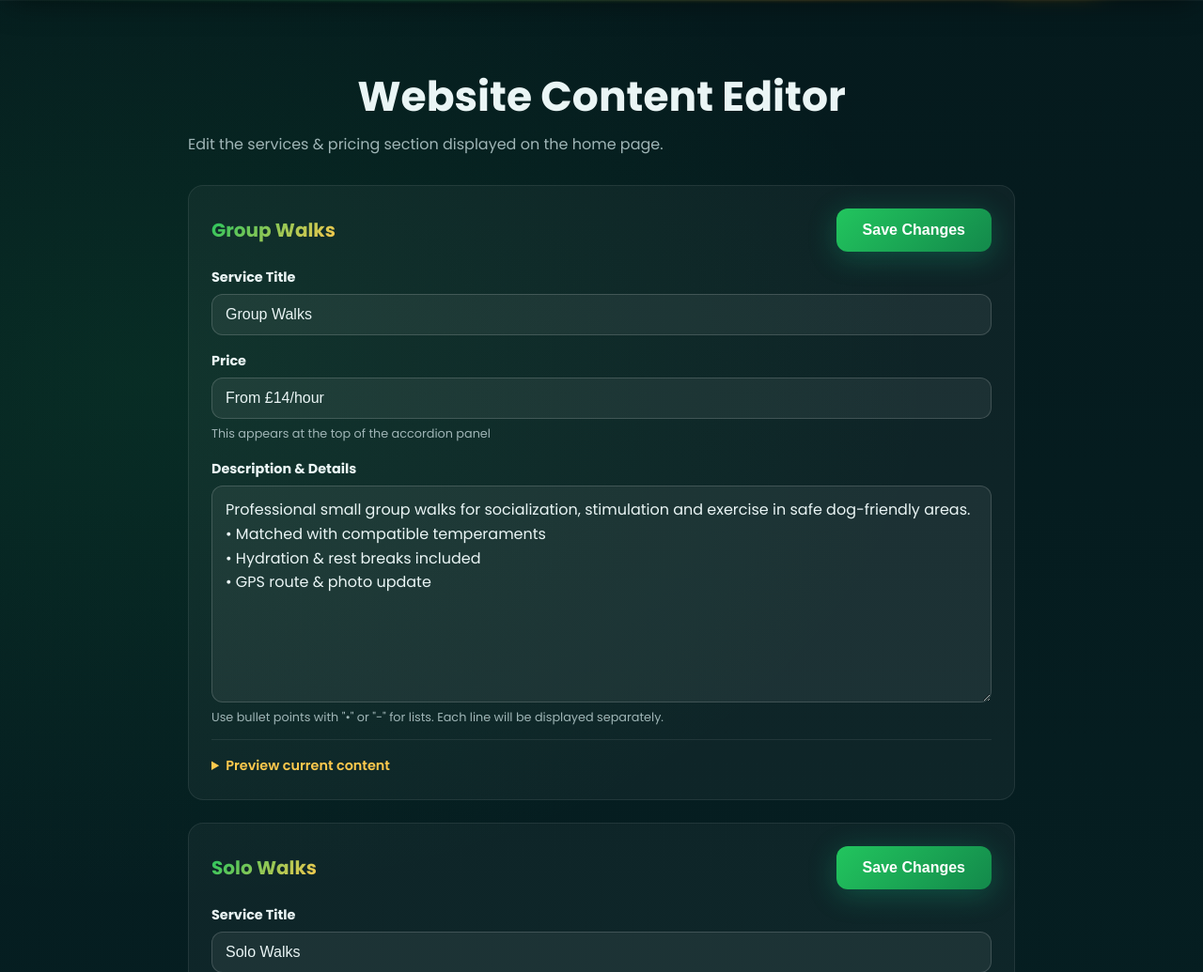
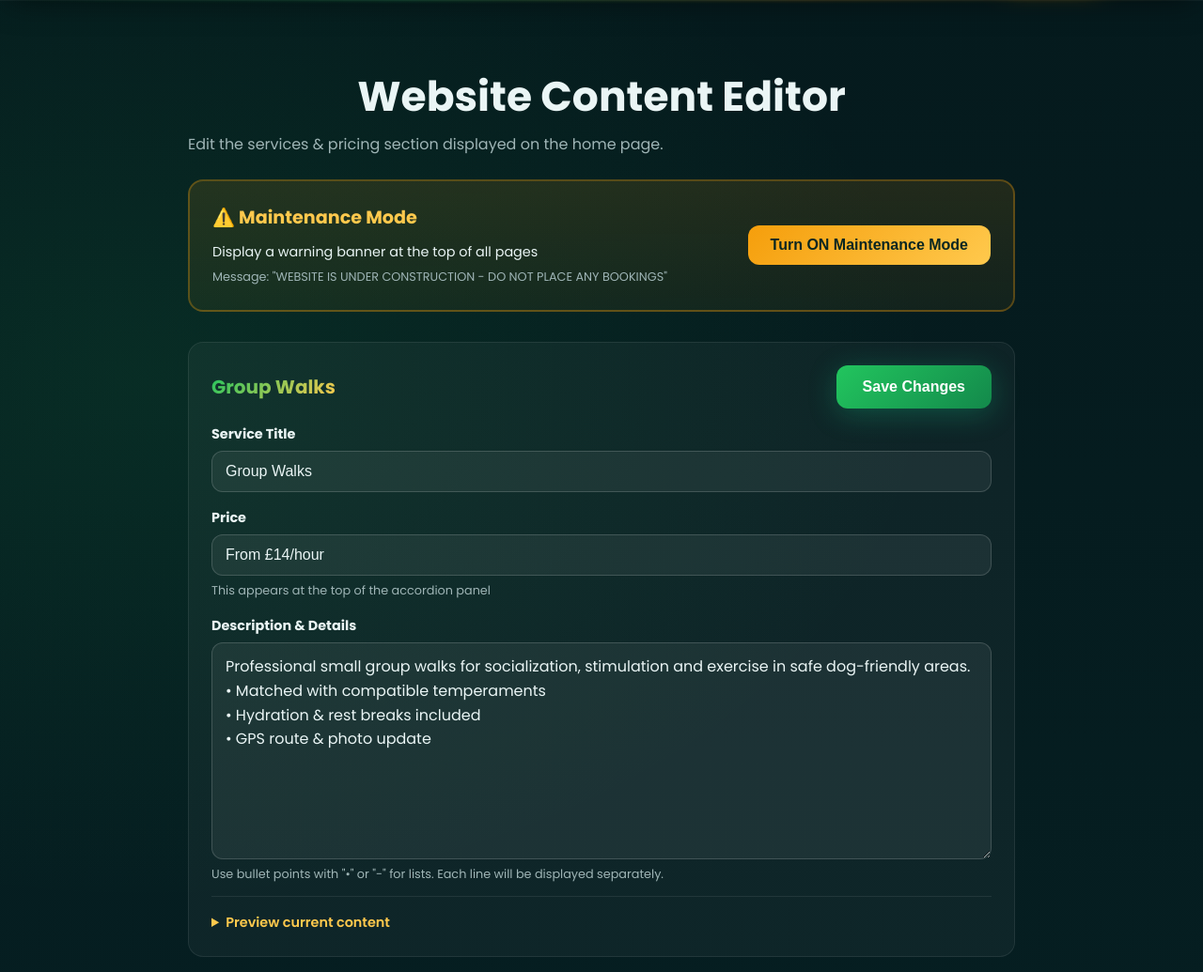
Before and after one commit to andyfast20-sketch/dogwalking2, a Flask app: page /admin/content in a window 1280 px wide. Shown: the part 65-1100 px from the top of the page at 94% size. Run offline with Flask 3, Linux system fonts and the light colour scheme; data comes from the database, SQL or seed files in the repository; data that the repository does not hold is empty.

Commit message:
Add maintenance mode banner toggle: create site_settings table, admin toggle in Website Settings, red warning banner displays on all pages when enabled, easy on/off control

```diff
--- a/app.py
+++ b/app.py
@@ -29,6 +29,13 @@ except Exception:
     openai_client = None
 
 app = Flask(__name__)
+
+@app.context_processor
+def inject_globals():
+    """Make maintenance_mode available to all templates"""
+    return {
+        'maintenance_mode': get_maintenance_mode()
+    }
 
 @app.route('/')
 def home():
@@ -193,6 +200,18 @@ def init_db():
                 conn.execute(text(
                     "INSERT INTO site_content (section, key, title, price, content, sort_order) VALUES (:sec, :key, :title, :price, :content, :order)"
                 ), {"sec": "services", "key": key, "title": title, "price": price, "content": content, "order": order})
+        # Site settings table for global configurations
+        conn.execute(text("""
+            CREATE TABLE IF NOT EXISTS site_settings (
+                key TEXT PRIMARY KEY,
+                value TEXT
+            )
+        """))
+        # Initialize maintenance mode to off if not exists
+        try:
+            conn.execute(text("INSERT INTO site_settings (key, value) VALUES ('maintenance_mode', 'false')"))
+        except Exception:
+            pass  # setting already exists
 
 def save_enquiry(name: str, email: str, dog: str, message: str):
     init_db()
@@ -227,6 +246,20 @@ def fetch_services():
                 'sort_order': r.sort_order
             })
         return services
+
+def get_maintenance_mode():
+    """Get current maintenance mode status"""
+    init_db()
+    with engine.begin() as conn:
+        result = conn.execute(text("SELECT value FROM site_settings WHERE key='maintenance_mode'")).fetchone()
+        return result.value == 'true' if result else False
+
+def set_maintenance_mode(enabled: bool):
+    """Set maintenance mode on or off"""
+    init_db()
+    value = 'true' if enabled else 'false'
+    with engine.begin() as conn:
+        conn.execute(text("INSERT OR REPLACE INTO site_settings (key, value) VALUES ('maintenance_mode', :val)"), {"val": value})
 
 def fetch_enquiries():
     init_db()
@@ -760,7 +793,8 @@ def admin_content():
     if isinstance(auth_result, Response):
         return auth_result
     services = fetch_services()
-    return render_template('admin_content.html', services=services)
+    maintenance_mode = get_maintenance_mode()
+    return render_template('admin_content.html', services=services, maintenance_mode_enabled=maintenance_mode)
 
 @app.post('/admin/content/service/<int:service_id>')
 def admin_content_update(service_id: int):
@@ -780,6 +814,17 @@ def admin_content_update(service_id: int):
         conn.execute(text(
             "UPDATE site_content SET title=:title, price=:price, content=:content WHERE id=:id"
         ), {"title": title, "price": price, "content": content, "id": service_id})
+
+    return redirect(url_for('admin_content'))
+
+@app.post('/admin/content/maintenance-mode')
+def admin_maintenance_toggle():
+    auth_result = require_admin()
+    if isinstance(auth_result, Response):
+        return auth_result
+
+    enabled = request.form.get('enabled') == 'true'
+    set_maintenance_mode(enabled)
 
     return redirect(url_for('admin_content'))
 
--- a/templates/admin_content.html
+++ b/templates/admin_content.html
@@ -4,6 +4,36 @@
 <section class="container" style="max-width:1000px">
   <h1 style="margin-bottom:10px">Website Content Editor</h1>
   <p style="margin-top:0;color:var(--muted)">Edit the services & pricing section displayed on the home page.</p>
+
+  <!-- Maintenance Mode Toggle -->
+  <div style="background:linear-gradient(180deg,rgba(245,158,11,.12),rgba(245,158,11,.06));border:2px solid rgba(245,158,11,.3);border-radius:16px;padding:24px;margin-top:24px;margin-bottom:32px">
+    <div style="display:flex;align-items:center;justify-content:space-between;flex-wrap:wrap;gap:16px">
+      <div>
+        <h3 style="margin:0 0 8px;color:var(--accent-light);font-size:1.2rem">⚠️ Maintenance Mode</h3>
+        <p style="margin:0;color:var(--text);font-size:.9rem">Display a warning banner at the top of all pages</p>
+        <p style="margin:4px 0 0;color:var(--muted);font-size:.8rem">Message: "WEBSITE IS UNDER CONSTRUCTION - DO NOT PLACE ANY BOOKINGS"</p>
+      </div>
+      <form method="post" action="{{ url_for('admin_maintenance_toggle') }}" style="margin:0">
+        <input type="hidden" name="enabled" value="{% if maintenance_mode_enabled %}false{% else %}true{% endif %}" />
+        {% if maintenance_mode_enabled %}
+        <button class="btn" type="submit" style="background:linear-gradient(135deg,#ef4444,#dc2626);color:#fff;padding:12px 24px;font-weight:700;white-space:nowrap">
+          Turn OFF Maintenance Mode
+        </button>
+        {% else %}
+        <button class="btn" type="submit" style="background:linear-gradient(135deg,var(--accent),var(--accent-light));color:#082621;padding:12px 24px;font-weight:700;white-space:nowrap">
+          Turn ON Maintenance Mode
+        </button>
+        {% endif %}
+      </form>
+    </div>
+    {% if maintenance_mode_enabled %}
+    <div style="margin-top:16px;padding-top:16px;border-top:1px solid rgba(245,158,11,.2)">
+      <div style="background:rgba(239,68,68,.15);border:1px solid rgba(239,68,68,.3);border-radius:10px;padding:12px;text-align:center">
+        <strong style="color:#fca5a5;font-size:.9rem">🚨 WARNING BANNER IS CURRENTLY ACTIVE ON ALL PAGES</strong>
+      </div>
+    </div>
+    {% endif %}
+  </div>
 
   <div style="margin-top:30px;display:flex;flex-direction:column;gap:24px">
     {% for service in services %}
--- a/templates/base.html
+++ b/templates/base.html
@@ -11,6 +11,16 @@
   {% block extra_head %}{% endblock %}
 </head>
 <body>
+  {% if maintenance_mode %}
+  <!-- Maintenance Mode Banner -->
+  <div style="background:linear-gradient(135deg,#ef4444,#dc2626);color:#fff;text-align:center;padding:16px 20px;font-weight:700;letter-spacing:.5px;font-size:1rem;box-shadow:0 4px 12px rgba(0,0,0,.3);position:relative;z-index:1000;border-bottom:3px solid #991b1b">
+    <div style="max-width:1180px;margin:0 auto;display:flex;align-items:center;justify-content:center;gap:12px;flex-wrap:wrap">
+      <span style="font-size:1.5rem">⚠️</span>
+      <span>WEBSITE IS UNDER CONSTRUCTION - DO NOT PLACE ANY BOOKINGS</span>
+      <span style="font-size:1.5rem">⚠️</span>
+    </div>
+  </div>
+  {% endif %}
   <header class="site-header">
     <div class="header-inner">
       <div class="logo-wrap">
```
